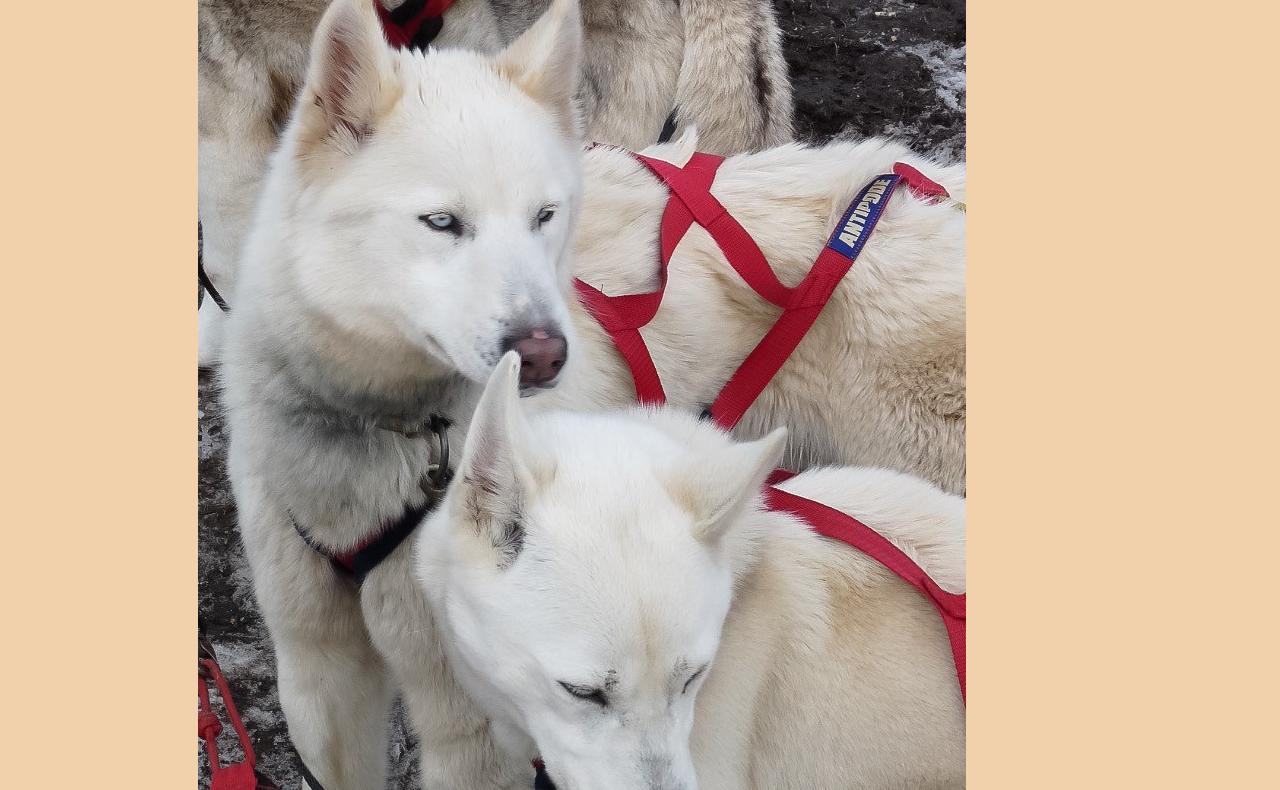
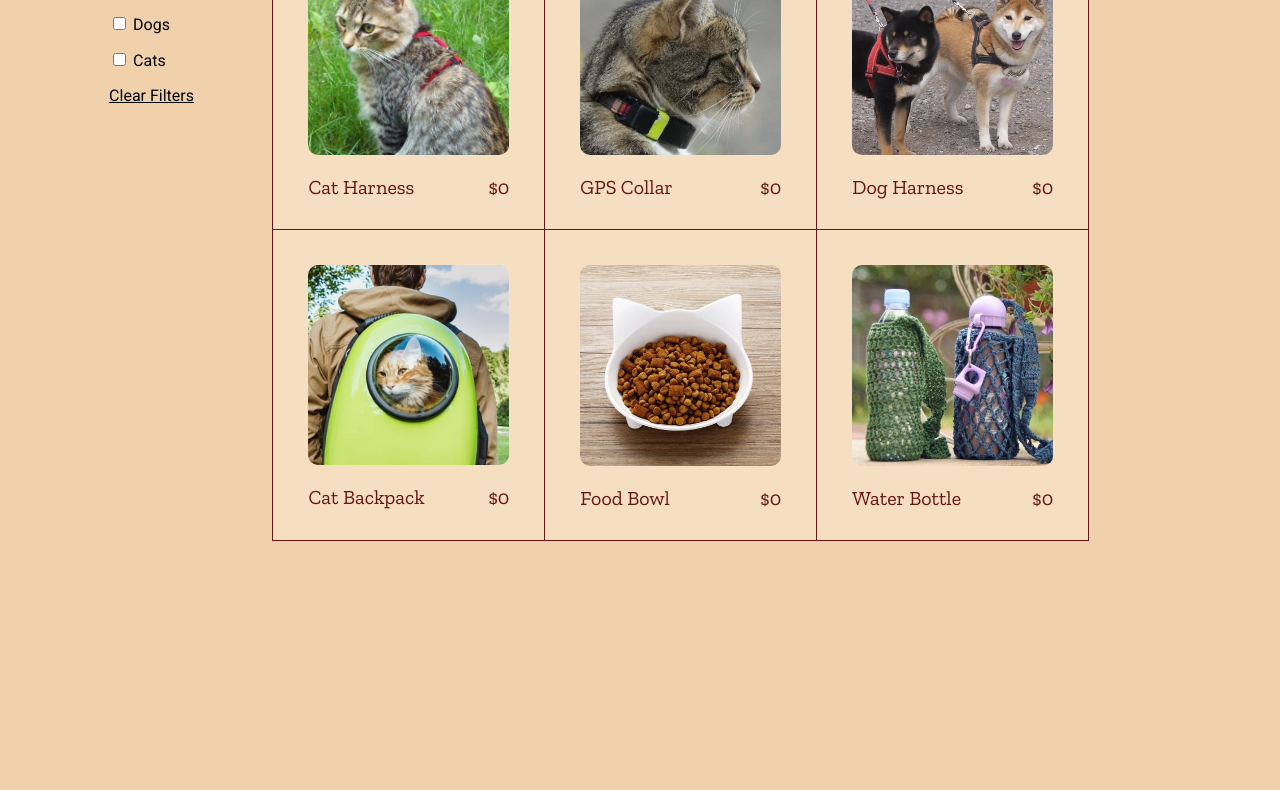
Before and after one commit to tomatocat/pui, a plain HTML site: page homework_5/store.html in a window 1280 px wide. Shown: the part 356-1146 px from the top of the page. After the commit the page ends 974 px from the top, so only its background shows below. Drawn offline with nearby package versions, Linux system fonts and the light colour scheme.

Commit message:
finished store page

```diff
--- a/homework_5/shop.html
+++ b/homework_5/store.html
@@ -14,6 +14,7 @@
 
   <body>
 
+    <header>
     <div class="banner">
       <a href="index.html">
         <h1>Muddy Paws Adventure Gear</h1>
@@ -22,31 +23,64 @@
 
     <div class="topnav">
       <a class="navleft" id="home" href="index.html">HOME</a>
-      <a class="active navleft" href="shop.html">STORE</a>
+      <a class="active navleft" href="store.html">STORE</a>
       <a class="navright" href="" id="cart">CART (0)</a>
       <a class="navright" href="">CONTACT</a>
     </div>
+    </header>
 
     <h3 id="store-title">Shop our latest products!</h3>
     <hr color="#661414" />
     <div class="main-shop-grid">
       <div class="shop-col1">
         <h3>Filter...</h3>
+        <p>
+          <input type="checkbox">
+          Dogs
+        </p>
+        <p>
+          <input type="checkbox">
+          Cats
+        </p>
+        <p><u>Clear Filters</u></p>
       </div>
 
       <div class="itemgrid">
         <div class="store-item">
-          <img src="chien.jpg" />
+          <a href="cat-harness.html">
+            <img src="cat-harness.jpg" />
+            <p>Cat Harness<span class="price">$0</span></p>
+          </a>
         </div>
         <div class="store-item">
+          <a href="cat-harness.html">
+            <img src="gps-collar.jpg" />
+            <p>GPS Collar<span class="price">$0</span></p>
+          </a>
         </div>
         <div class="store-item">
+          <a href="cat-harness.html">
+            <img src="dog-harness.jpg" />
+            <p>Dog Harness<span class="price">$0</span></p>
+          </a>
         </div>
         <div class="store-item">
+          <a href="cat-harness.html">
+            <img src="cat-backpack.jpg" />
+            <p>Cat Backpack<span class="price">$0</span></p>
+          </a>
         </div>
         <div class="store-item">
+          <a href="cat-harness.html">
+            <img src="food-bowl.jpg" />
+            <p>Food Bowl<span class="price">$0</span></p>
+          </a>
         </div>
         <div class="store-item">
+          <a href="cat-harness.html">
+            <img src="wator-botol.jpg" />
+            <p>Water Bottle<span class="price">$0</span></p>
+          </a>
         </div>
       </div>
     </div>
--- a/homework_5/styles.css
+++ b/homework_5/styles.css
@@ -5,7 +5,7 @@ body {
   color: #661414;
 }
 
-.banner h1 {
+header h1 {
   font-size: 36px;
   font-family: 'Gloria Hallelujah', cursive;
   margin-left: 10%;
@@ -93,6 +93,17 @@ p {
 h3 {
   font-family: 'Zilla Slab', serif;
   font-size: 30px;
+  font-weight: normal;
+}
+
+h4 {
+  font-family: 'Zilla Slab', serif;
+  font-size: 20px;
+  font-weight: normal;
+}
+
+.selected {
+  font-weight: bold;
 }
 
 .home-col2 p {
@@ -122,11 +133,50 @@ hr {
   margin: 4% 8%;
   display: grid;
   justify-content: space-around;
-  grid-template-columns: 2fr 2fr 2fr 2fr 1fr;
-  grid-template-rows: 1fr 1fr;
+  grid-template-columns: 2fr 10fr 1fr;
 }
 
 .shop-col1 {
   grid-column-start: 1;
   grid-column-end: 2;
 }
+
+.itemgrid {
+  background-color: #661414;
+  border: 1px solid #661414;
+  grid-gap: 1px;
+  grid-column-start: 2;
+  grid-column-end: 3;
+  display: grid;
+  grid-template-rows: 1fr 1fr;
+  grid-template-columns: 1fr 1fr 1fr;
+}
+
+.itemgrid p {
+  color: #661414;
+  font-family: 'Zilla Slab', serif;
+  font-size: 20px;
+}
+
+.store-item {
+  padding: 35px 35px 10px 35px;
+  background-color: #F6DEC1;
+}
+
+.price {
+  float: right;
+}
+
+.store-item img {
+  display: block;
+  margin-left: auto;
+  margin-right: auto;
+  width: 250px;
+  max-width: 100%;
+  height: auto;
+  border-radius: 10px;
+}
+
+.store-item a:hover {
+  text-decoration: underline;
+}
```
Also changed, not shown: homework_5/cat-harness.html (+60 -0 lines), homework_5/index.html (+4 -2 lines), homework_5/cat-backpack.jpg (added), homework_5/cat-harness-detail.jpg (added), homework_5/cat-harness.jpg (added), homework_5/dog-harness.jpg (added), homework_5/food-bowl.JPG (added), homework_5/gps-collar.JPG (added), homework_5/wator-botol.JPG (added).
